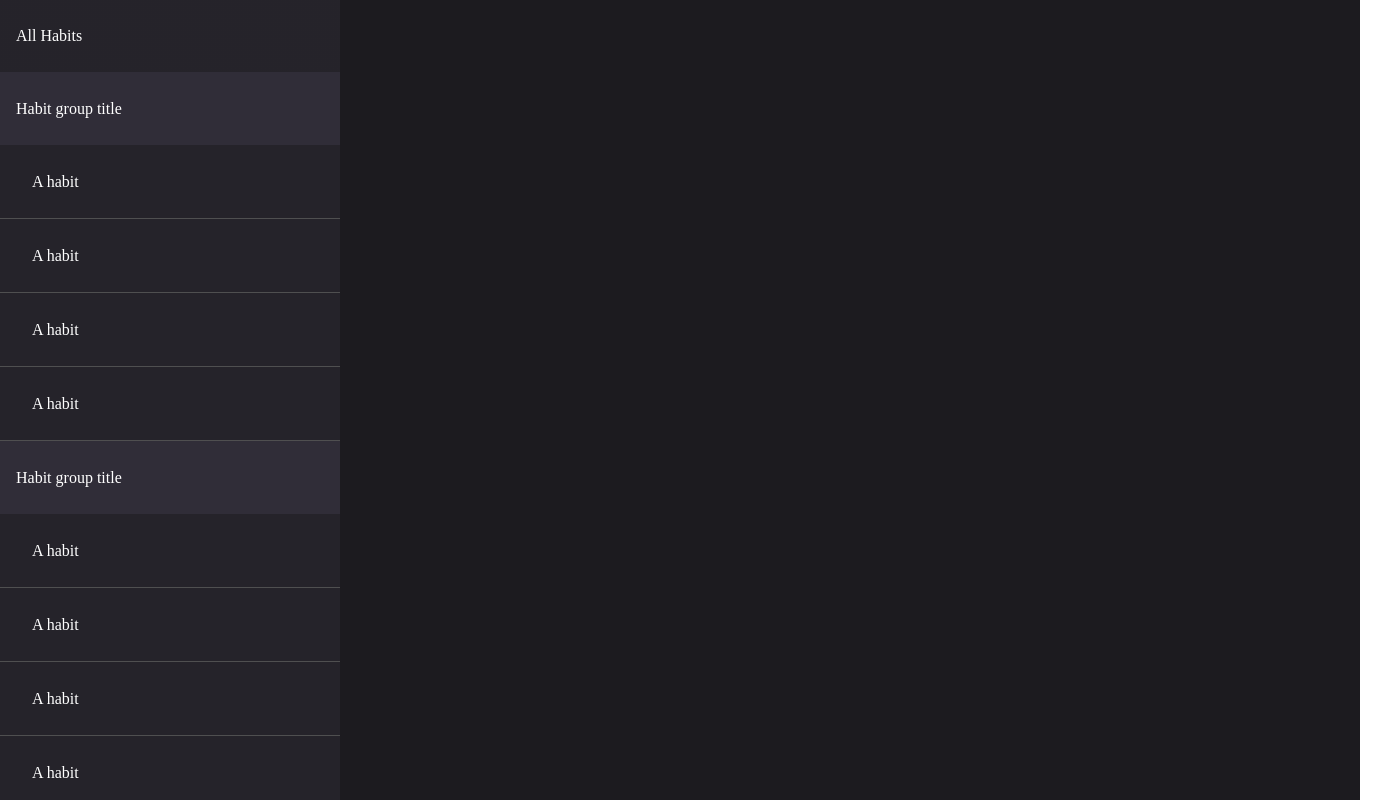
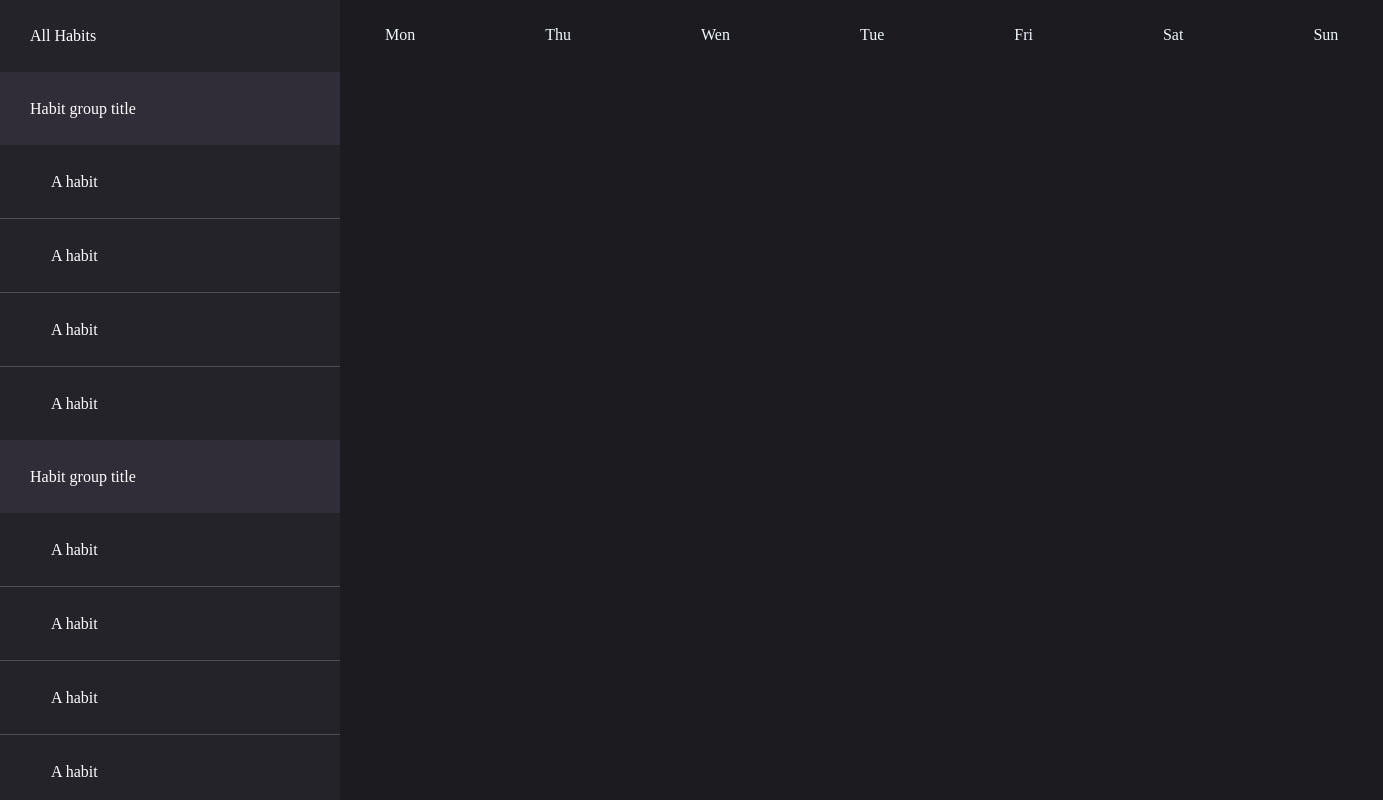
Before and after one commit to IlyaPonomarenko/HabitTrackerApp, a React (Create React App) app: page / in a window 1280 px wide. Shown: the top 800 px of the page, 1383 px wide, since content can reach past the window. Built offline with nearby package versions, Linux system fonts and the light colour scheme.

Commit message:
added weekdays to the calendar frames

```diff
--- a/src/containers/Habits/HabitGroup/HabitGroup.scss
+++ b/src/containers/Habits/HabitGroup/HabitGroup.scss
@@ -2,7 +2,7 @@
 display: flex;
 flex-direction: row;
 align-items: center;
-padding: 18px 16px;
+padding: 18px 16px 18px 30px;
 gap: 10px;
 
 width: 320px;
--- a/src/containers/Habits/HabitGroupEntry/HabitGroupEntry.scss
+++ b/src/containers/Habits/HabitGroupEntry/HabitGroupEntry.scss
@@ -2,7 +2,7 @@
     display: flex;
     flex-direction: row;
     align-items: center;
-    padding: 18px 16px;
+    padding:18px 0px 18px 35px;
     gap: 10px;
 
     width: 320px;
@@ -12,6 +12,8 @@
     border-bottom:1px solid #4f4f50;
     &__entry {
         padding: 8px 8px 8px 16px;
-
       }
 }
+.habitGroupEntry-container:last-child {
+  border-bottom:0px;
+}
--- a/src/containers/Habits/HabitsTab/Habits.js
+++ b/src/containers/Habits/HabitsTab/Habits.js
@@ -11,7 +11,17 @@ return (
             <HabitGroup></HabitGroup>
             <HabitGroup></HabitGroup>
         </div>
-        <div className="habits-calendar"></div>
+        <div className="habits-calendar">
+            <div className="habits-calendar__weekdays">
+                <div className="day">Mon</div>
+                <div className="day">Thu</div>
+                <div className="day">Wen</div>
+                <div className="day">Tue</div>
+                <div className="day">Fri</div>
+                <div className="day">Sat</div>
+                <div className="day">Sun</div>
+            </div>
+        </div>
     </div>
 )
 };
--- a/src/containers/Habits/HabitsTab/Habits.scss
+++ b/src/containers/Habits/HabitsTab/Habits.scss
@@ -16,7 +16,7 @@
         display: flex;
         flex-direction: row;
         align-items: center;
-        padding: 8px 8px 8px 16px;
+        padding: 8px 8px 8px 30px;
         gap: 10px;
         height: 56px;
       }
@@ -28,6 +28,21 @@
     width: 100%;
     height: 900px;
     background: #1C1B1F;
+    &__weekdays {
+        display: grid;
+        grid-auto-flow: column;
+        gap: 130px;
+        padding: 10px 45px 10px 45px;
+        height: 56px;
+      }
+}
+.day{
+    display: flex;
+
+    align-items: center;
+    color: aliceblue;
+
+    height: 50px;
 }
 h1{
     color: white;
```
